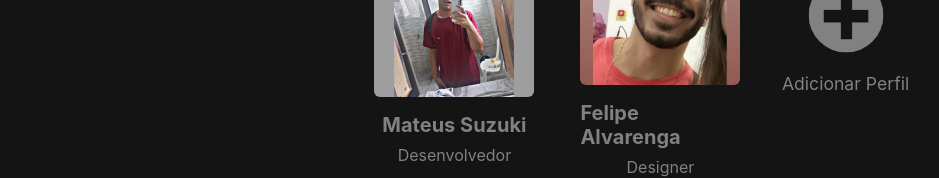
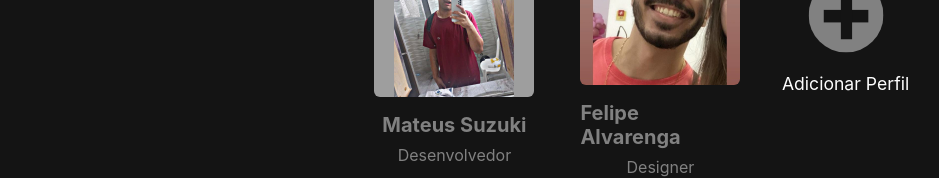
Before and after one commit to mateussuzuki/Portifolio-netflix, an Angular app in the folder portifolio-netflix-angular/: page / in a window 1280 px wide. In both pictures the pointer is over the element "Adicionar Perfil". Shown: the part 392-570 px from the top of the page, without its empty margins (0-939 px from the left). Built offline with nearby package versions, Linux system fonts and the light colour scheme.

Commit message:
hover p no adicionar perfil

```diff
--- a/portifolio-netflix-angular/src/app/components/profile-screen/profile-screen.component.scss
+++ b/portifolio-netflix-angular/src/app/components/profile-screen/profile-screen.component.scss
@@ -20,6 +20,10 @@
 
 .profileAddP {
   margin-top: 16px;
+}
+
+.hoverAnimation:hover > .profileAddP {
+  color: var(--white);
 }
 
 .iconMore {
```
